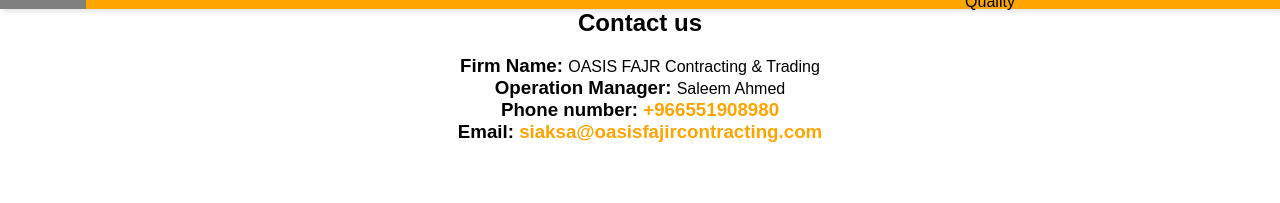
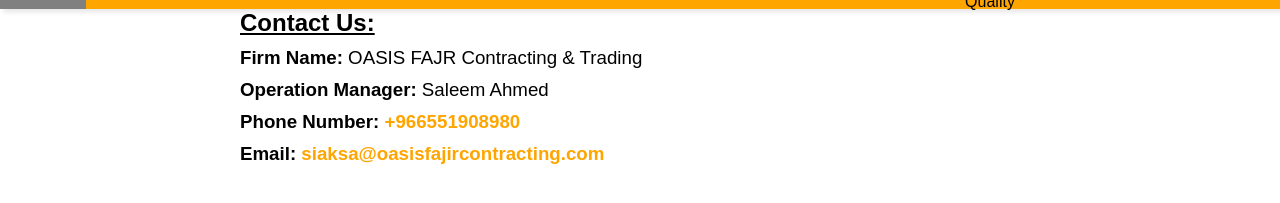
Before and after one commit to FawazBinSaleem/oasisfajrwebsite, a plain HTML site: page contact.html in a window 1280 px wide. Shown: the part 41-244 px from the top of the page. Drawn offline with Linux system fonts and the light colour scheme.

Commit message:
Add files via upload
feat: added new titles for each page
fix: text allignment issues in the contact page

```diff
--- a/contact.html
+++ b/contact.html
@@ -7,7 +7,7 @@
     <meta name="keywords" content="construction, contract, Riyadh, Saudi Arabia, contracting, civil engineering">
     <meta name="viewport" content="width=device-width, initial-scale=1.0">
     <link rel="icon" type="image/png" href="media/favicontrans.png">
-    <title>Oasis Fajir Contracting</title>
+    <title>Contact Oasis Fajr</title>
     <link href="style.css" rel="stylesheet" type ="text/css">
 </head>
 <body>
@@ -45,19 +45,15 @@
      </div>
 
 <main>
-    <div class="content">
-        <h2>Contact us</h2>
-        <br>
-        <p><span style="font-weight:bold; font-size:1.17em;">Firm Name: </span>OASIS FAJR Contracting & Trading</p>
-        <p><span style="font-weight:bold; font-size:1.17em;">Operation Manager: </span>Saleem Ahmed</p>
+    <div class="contact-details">
+        <h2 style="text-decoration: underline;">Contact Us:</h2>
+        <p><span style="font-weight: bold;">Firm Name:</span> OASIS FAJR Contracting & Trading</p>
+        <p><span style="font-weight: bold;">Operation Manager:</span> Saleem Ahmed</p>
+        <h3>Phone Number: <a href="tel:+966551908980" class="custom-link">+966551908980</a></h3>
+        <h3>Email: <a href="mailto:siaksa@oasisfajircontracting.com" class="custom-link">siaksa@oasisfajircontracting.com</a></h3>
+    </div>
+</main>
 
-        <div>
-            <h3>Phone number: <a href="tel:+966551908980" class="custom-link">+966551908980</a></h3>
-            <h3>Email: <a href="mailto:siaksa@oasisfajircontracting.com" class="custom-link">siaksa@oasisfajircontracting.com</a></h3>
-        </div>
-
-</div>
-</main>
 <script>
     function showSidebar(){
         const sidebar=document.querySelector('.sidebar')
--- a/style.css
+++ b/style.css
@@ -18,10 +18,7 @@
 }
 
 
-.custom-link {
-    color: orange;
-    text-decoration: none;
-}
+
 
 .centre-container{
     display: flex;
@@ -166,10 +163,10 @@
     width: 100%;
 }
 
-        /* CSS styles go here */
+
     .custom-bullets {
          list-style-type: disc; /* Default bullet points */
-         padding-left: 30px; /* Optional: Adjusts left padding for better alignment */
+         padding-left: 30px; /* Adjusts left padding for better alignment */
     }
 
 
@@ -178,12 +175,31 @@
 }
 
 
+.contact-details {
+    display: grid;
+    grid-template-columns: 1fr;
+    max-width: 800px;
+    margin: 0 auto;
+    gap: 10px; /* Adjust spacing as needed */
+}
+
+.contact-details p, .contact-details h3 {
+    margin: 0;
+    font-size: 1.17em;
+}
+
+.custom-link {
+    color: orange;
+    text-decoration: none;
+}
+
 @media(max-width:768px){
     .photo-gallery{
          flex-direction: column;
     }
 }
- @media(max-width:1279px)  {
+
+@media(max-width:1279px)  {
     .hideOnMobile{
         display:none;
     }
@@ -191,4 +207,4 @@
     .menuButton{
         display: block;
     }
- }
+}
```
Also changed, not shown: CompanyInfo.html (+1 -1 lines), Introduction.html (+1 -1 lines), Organization.html (+1 -1 lines), gallery.html (+1 -1 lines), index.html (+1 -1 lines), project.html (+1 -1 lines), safety.html (+1 -1 lines), specialization.html (+1 -1 lines), vision.html (+1 -1 lines).
